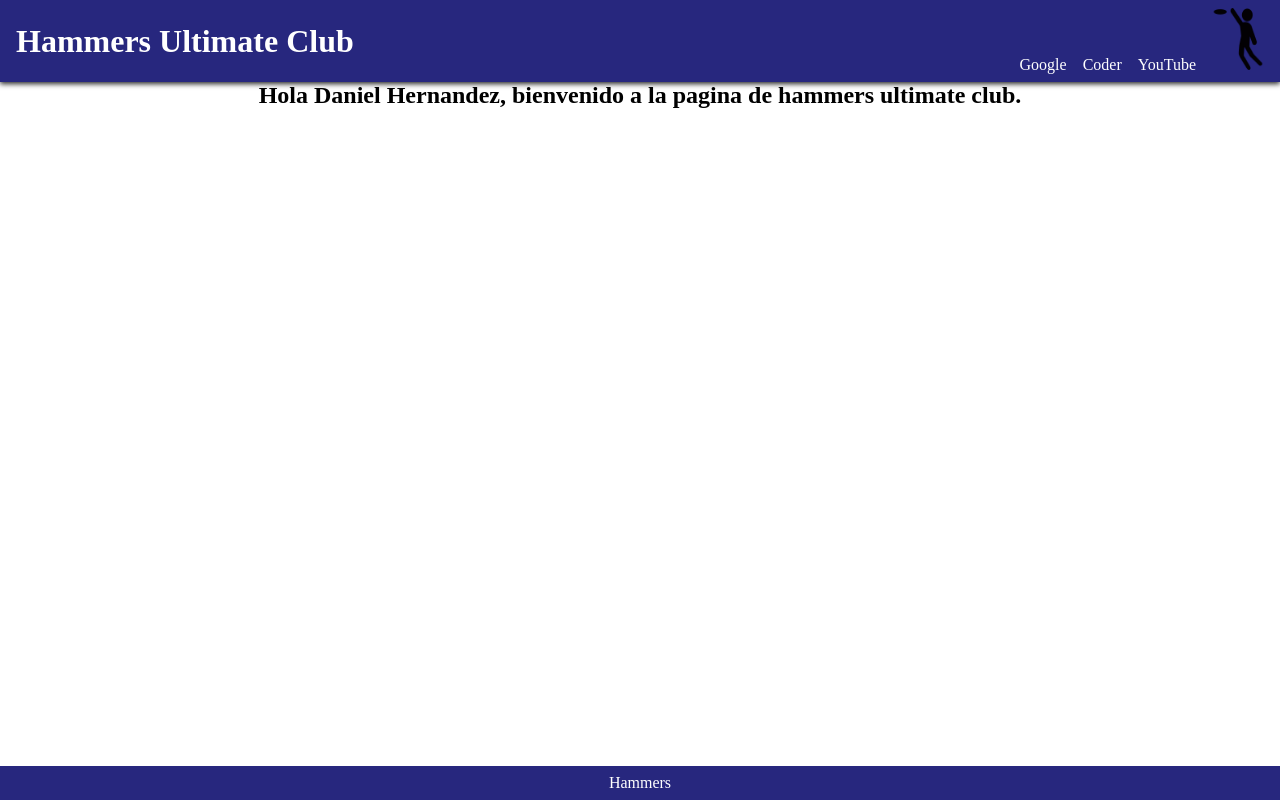
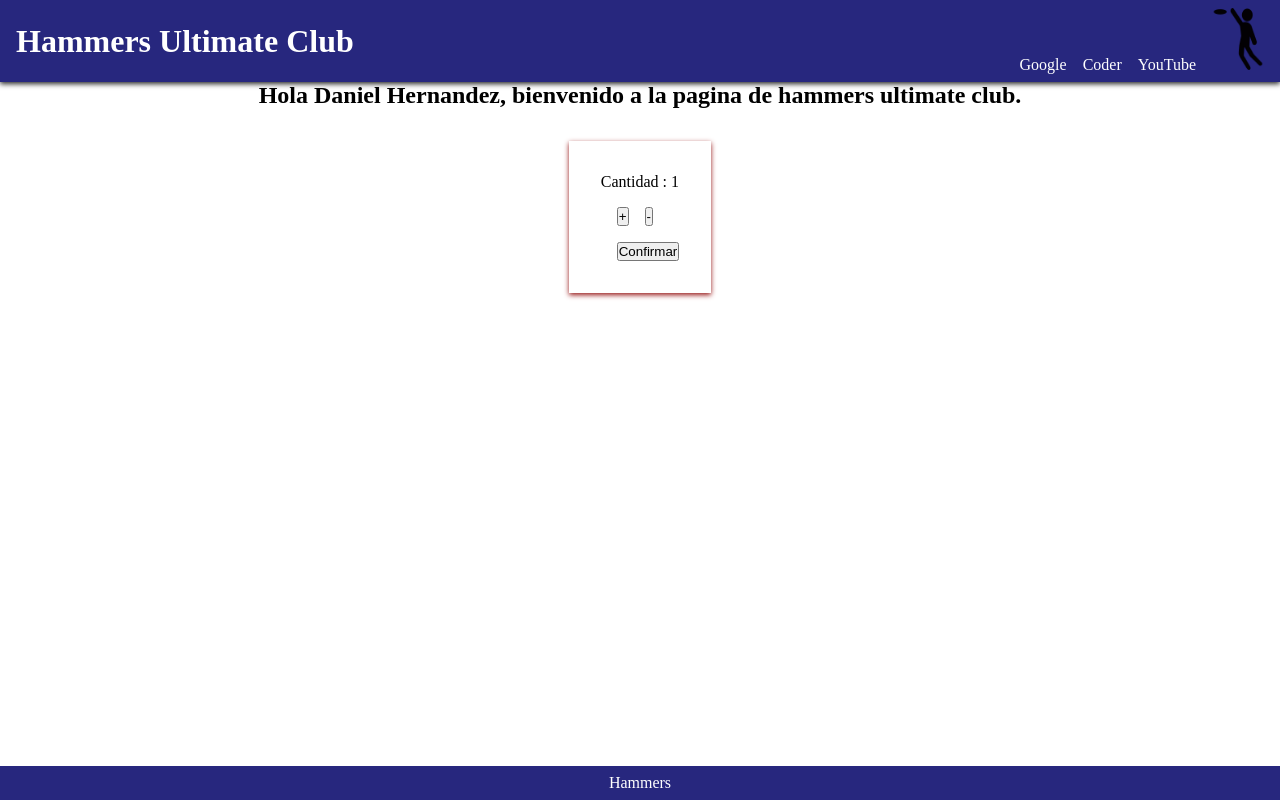
Before and after one commit to Daniheto/Proyecto-React, a React (Create React App) app: page / in a window 1280 px wide. Built offline with nearby package versions, Linux system fonts and the light colour scheme.

Commit message:
cuarto desafio

```diff
--- a/src/App.js
+++ b/src/App.js
@@ -3,10 +3,18 @@ import Footer from "./Components/Footer";
 import ItemListContainer from "./Components/ItemListContainer";
 
 function App() {
+  const miOnAdd = () => {};
+
   return (
     <>
       <Header />
-      <ItemListContainer nombre="Daniel" apellido="Hernandez" />
+      <ItemListContainer
+        nombre="Daniel"
+        apellido="Hernandez"
+        initial={1}
+        onAdd={miOnAdd}
+        stock={5}
+      />
       <Footer />
     </>
   );
--- a/src/Components/ItemListContainer.js
+++ b/src/Components/ItemListContainer.js
@@ -1,11 +1,39 @@
+import { useState } from "react";
+
 const ItemListContainer = (greeting) => {
+  const [contador, setContador] = useState(greeting.initial);
+
+  const handleClick = () => {
+    setContador(contador + 1);
+  };
+
+  const restar = () => {
+    setContador(contador - 1);
+  };
+
+  const confirmar = () => {};
+
   return (
-    <div className="div1">
+    <main className="mainStyle">
       <h2>
         Hola {greeting.nombre} {greeting.apellido}, bienvenido a la pagina de
         hammers ultimate club.
       </h2>
-    </div>
+      <div className="card">
+        <div>
+          <p>Cantidad : {contador} </p>
+          <button className="aumenta" onClick={handleClick}>
+            +
+          </button>
+          <button className="disminuye" onClick={restar}>
+            -
+          </button>
+        </div>
+        <button className="confirmar" onClick={confirmar}>
+          Confirmar
+        </button>
+      </div>
+    </main>
   );
 };
 
--- a/src/estilos.scss
+++ b/src/estilos.scss
@@ -48,11 +48,33 @@ body,
   }
 }
 
-.div1 {
+.mainStyle {
   display: flex;
   flex-grow: 1;
   flex-direction: column;
   align-items: center;
+
+  .card {
+    margin: 2rem;
+    border: 5rem;
+    padding: 2rem;
+    box-shadow: 0 2px 5px rgb(151, 23, 23);
+
+    .aumenta {
+      margin-top: 1rem;
+      margin-left: 1rem;
+    }
+
+    .disminuye {
+      margin-top: 1rem;
+      margin-left: 1rem;
+    }
+
+    .confirmar {
+      margin-top: 1rem;
+      margin-left: 1rem;
+    }
+  }
 }
 
 footer {
```
